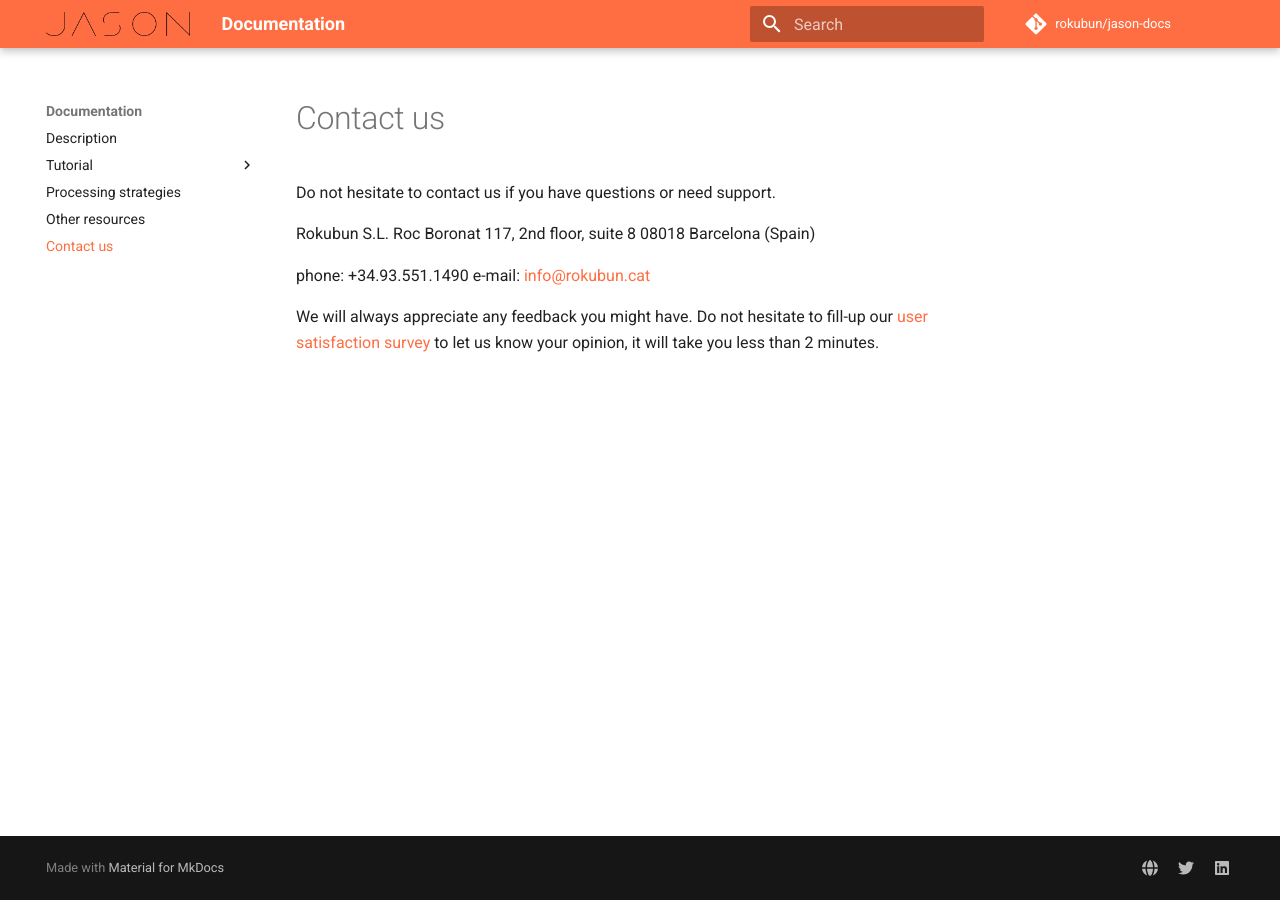
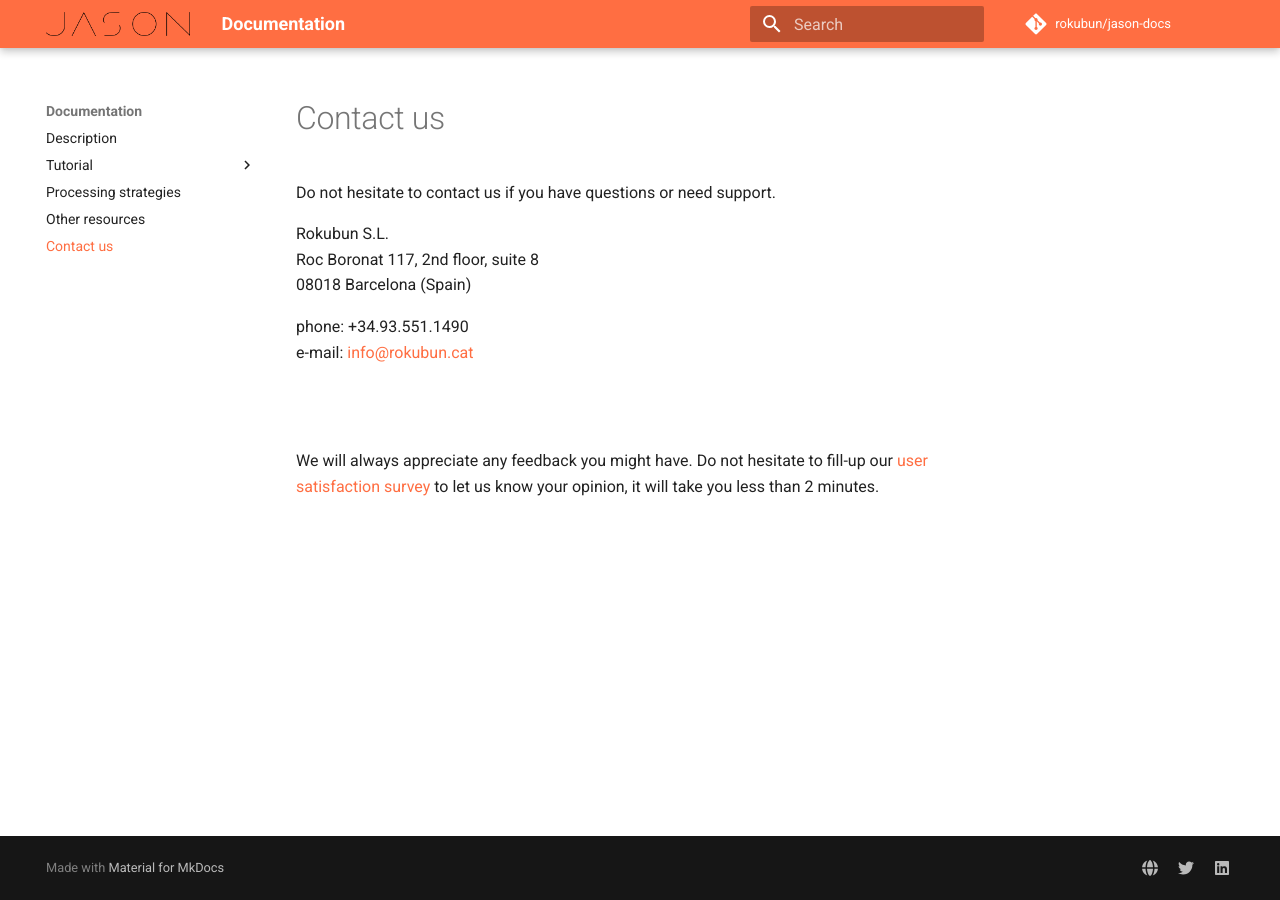
Before and after one commit to rokubun/jason-docs, an MkDocs documentation site: the page built from docs/contact.md, in a window 1280 px wide. Built offline with MkDocs 1.6.1 and Material for MkDocs 9.7.7, drawn with Linux system fonts in a browser that asks for light colours; comment, search, counter and statistics services are not loaded.

Commit message:
fix: format contact section

```diff
--- a/docs/contact.md
+++ b/docs/contact.md
@@ -2,12 +2,16 @@
 
 Do not hesitate to contact us if you have questions or need support.
 
-Rokubun S.L.
-Roc Boronat 117, 2nd floor, suite 8
-08018 Barcelona (Spain)
+Rokubun S.L. </br>
+Roc Boronat 117, 2nd floor, suite 8 </br>
+08018 Barcelona (Spain) </br>
 
-phone: +34.93.551.1490
-e-mail: [info@rokubun.cat](mailto:info@rokubun.cat?subject=[Jason doc] contact form inquiry)
+
+phone: +34.93.551.1490 </br>
+e-mail: [info@rokubun.cat](mailto:info@rokubun.cat?subject=[Jason doc] contact form inquiry) </br>
+
+</br>
+</br>
 
 We will always appreciate any feedback you might have. Do not hesitate to
 fill-up our [user satisfaction survey](https://docs.google.com/forms/d/1Z7HgCQI3DAIPkym0UjqVqKgP5VjeNn4IsiCnOcio6OM/) to let us know your opinion, it will
```
